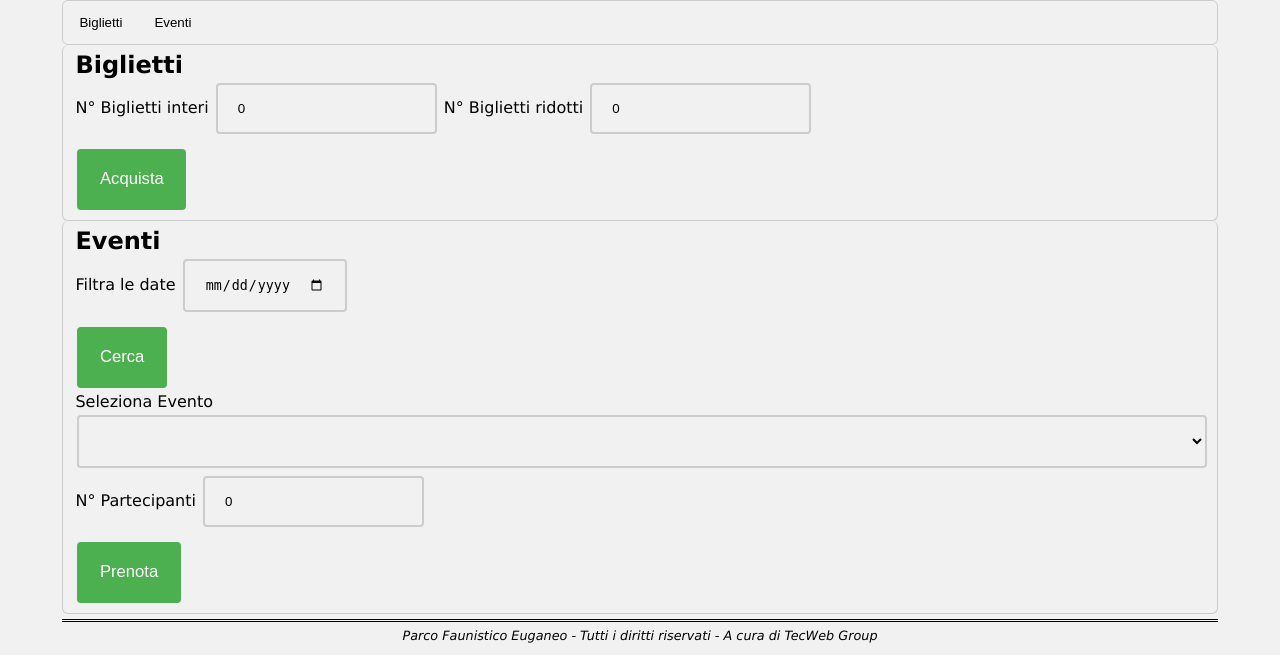
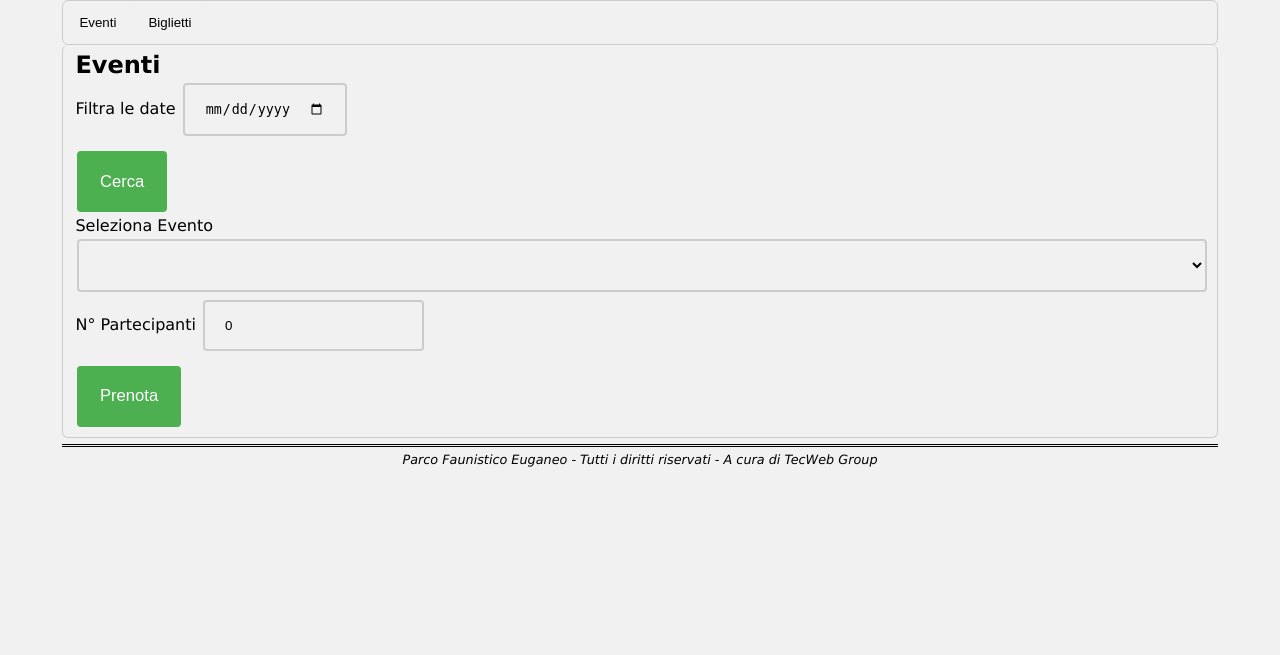
Before and after one commit to Fgiulia/progettoTecnologieWeb2019-2020, a PHP site: page /progettoTecnologieWeb2019-2020/HTML/acquista.html in a window 1280 px wide. Shown: the part 151-806 px from the top of the page. After the commit the page ends 618 px from the top, so only its background shows below. Run offline with PHP 8.4, Linux system fonts and the light colour scheme; lists and menus that the app fills with data are empty.

Commit message:
Acquista finale -css

```diff
--- a/CSS/acquista.css
+++ b/CSS/acquista.css
@@ -8,7 +8,7 @@
 }
 
 #biglietti {
-  display: block;
+  display: none;
 }
 
 button {
@@ -44,7 +44,7 @@ button.active {
   -webkit-border-radius: 6px 6px 6px 6px;
 }
 
-input[type=button], input[type=submit], input[type=reset] {
+input[type=button], input[type=reset] {
   background-color: #4CAF50;
   border: none;
   color: white;
@@ -77,6 +77,16 @@ input[type=date]:focus, input[type=number]:focus, select:focus {
   border: 3px solid #555;
 }
 
+.acquistaSubmit {
+  background-color: #4CAF50;
+  border: none;
+  color: white;
+  padding: 16px 32px;
+  text-decoration: none;
+  margin: 4px 2px;
+  cursor: pointer;
+}
+
 @-webkit-keyframes fadeEffect {
   from {opacity: 0;}
   to {opacity: 1;}
--- a/HTML/acquista.html
+++ b/HTML/acquista.html
@@ -28,28 +28,18 @@
   <tagErrore></tagErrore>
 
   <div class="tab">
+    <button class="linkTab" onclick="apriTab(event, 'eventi')">Eventi</button>
     <button class="linkTab" onclick="apriTab(event, 'biglietti')" id="tabBiglietti">Biglietti</button>
-    <button class="linkTab" onclick="apriTab(event, 'eventi')">Eventi</button>
   </div>
 
   <!--Contenuto Tab-->
-  <div id="biglietti" class="contenutoTab">
-    <h2>Biglietti</h2>
-    <form id="formAcquistoBiglietti" action="../PHP/acquistaBiglietti.php" method="post">
-        <label for="quantitaInteri">N° Biglietti interi</label>
-        <input type="number" name="quantitaInteri" id="quantita" tabindex="1" value="0" step="1" min="0" />
-        <label for="quantitaRidotti">N° Biglietti ridotti</label>
-        <input type="number" name="quantitaRidotti" id="quantita" tabindex="2" value="0" step="1" min="0" />
-        <input type="submit" id="acquistaSubmit" value="Acquista" />
-    </form>
-  </div>
   <div id="eventi" class="contenutoTab">
     <h2>Eventi</h2>
     <div id="formEventi">
-        <form id="cercaData" action="acquista.php">
+      <form id="cercaData" action="acquista.php" method="post">
         <label for="searchDate">Filtra le date</label>
         <input type="date" name="searchDate" />
-            <input type="submit" value="Cerca"></input>
+        <input type="submit" class="acquistaSubmit" value="Cerca"></input>
       </form>
       <form id="selectEventi" action="../PHP/prenotaEventi.php" method="post">
         <label for="eventi">Seleziona Evento</label>
@@ -58,9 +48,19 @@
         </select>
         <label for="NumeroPersone">N° Partecipanti</label>
         <input type="number" name="NumeroPersone" id="quantita" tabindex="3" value="0" step="1" min="0" />
-            <input type="submit" value="Prenota"></input>
+        <input type="submit" class="acquistaSubmit" value="Prenota"></input>
       </form>
     </div>
+  </div>
+  <div id="biglietti" class="contenutoTab">
+    <h2>Biglietti</h2>
+    <form id="formAcquistoBiglietti" action="../PHP/acquistaBiglietti.php" method="post">
+        <label for="quantitaInteri">N° Biglietti interi</label>
+        <input type="number" name="quantitaInteri" id="quantita" tabindex="1" value="0" step="1" min="0" />
+        <label for="quantitaRidotti">N° Biglietti ridotti</label>
+        <input type="number" name="quantitaRidotti" id="quantita" tabindex="2" value="0" step="1" min="0" />
+        <input type="submit" class=""="acquistaSubmit" value="Acquista" />
+    </form>
   </div>
 
   <div id="footer">
--- a/PHP/acquistaBiglietti.php
+++ b/PHP/acquistaBiglietti.php
@@ -40,7 +40,9 @@ try {
 }
 
 if($response->status) {
-	header("Location: http://localhost:8080/progettoTecnologieWeb2019-2020/PAGES/areaPrivata.php");
+  $_SESSION["redirect"] = "areaPrivata";
+  $_SESSION["messagge"] = "Acquisto effettuato con successo";
+  header("Location: http://localhost:8080/progettoTecnologieWeb2019-2020/PAGES/paginaVuota.php");
 } else {
 	header("Location: http://localhost:8080/progettoTecnologieWeb2019-2020/PAGES/paginaVuota.php");
 }
--- a/PHP/prenotaEventi.php
+++ b/PHP/prenotaEventi.php
@@ -45,7 +45,9 @@ try {
 }
 
 if($response->status) {
-	header("Location: http://localhost:8080/progettoTecnologieWeb2019-2020/PAGES/areaPrivata.php");
+	$_SESSION["redirect"] = "areaPrivata";
+	$_SESSION["messagge"] = "Prenotazione effettuata con successo";
+	header("Location: http://localhost:8080/progettoTecnologieWeb2019-2020/PAGES/paginaVuota.php");
 } else {
 	header("Location: http://localhost:8080/progettoTecnologieWeb2019-2020/PAGES/paginaVuota.php");
 }
```
Also changed, not shown: PAGES/acquista.php (+16 -3 lines), PAGES/paginaVuota.php (+11 -1 lines). Lines whose indentation alone changed are shown as unchanged.
